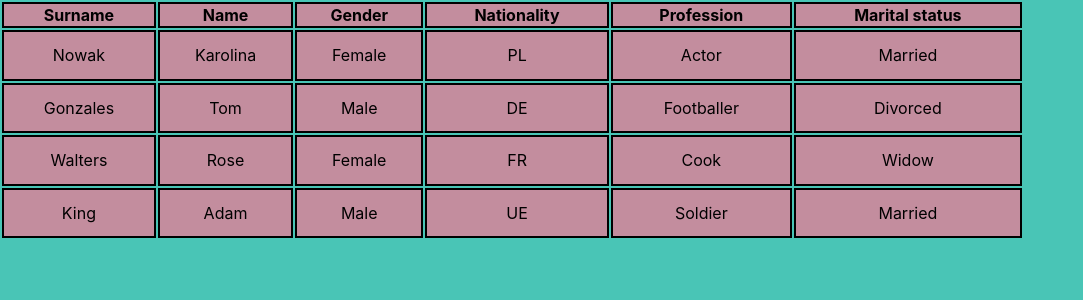
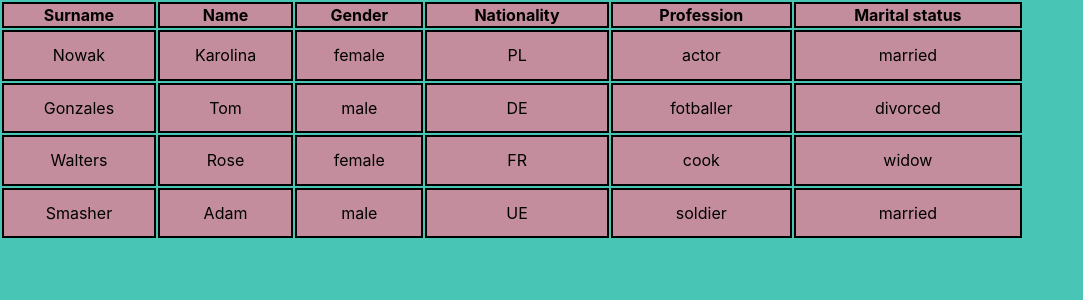
Before and after one commit to KlaudiaScode/user-table-react, a React (Create React App) app: page / in a window 1280 px wide. Shown: the top 300 px of the page, without its empty margins (0-1083 px from the left). Built offline with nearby package versions, Linux system fonts and the light colour scheme.

Commit message:
added TableHeader and TableCell components

```diff
--- a/src/App.tsx
+++ b/src/App.tsx
@@ -1,5 +1,62 @@
 import React from 'react';
 import './App.css';
+import TableHeader from './components/TableHeader';
+import TableCell from './components/TableCell';
+
+const tableHeaders = [
+  'Surname',
+  'Name',
+  'Gender',
+  'Nationality',
+  'Profession',
+  'Marital status'
+]
+const users = [
+  {
+    id: 1,
+    name:{
+      first: 'Karolina',
+      last: 'Nowak'
+    },
+    gender: 'female',
+    nationality: 'PL',
+    profession: 'actor',
+    maritalStatus: 'married'
+  },
+  {
+    id: 2,
+    name:{
+      first: 'Tom',
+      last: 'Gonzales'
+    },
+    gender: 'male',
+    nationality: 'DE',
+    profession: 'fotballer',
+    maritalStatus: 'divorced'
+  },
+  {
+    id: 3,
+    name:{
+      first: 'Rose',
+      last: 'Walters'
+    },
+    gender: 'female',
+    nationality: 'FR',
+    profession: 'cook',
+    maritalStatus: 'widow'
+  },
+  {
+    id: 4,
+    name:{
+      first: 'Adam',
+      last: 'Smasher'
+    },
+    gender: 'male',
+    nationality: 'UE',
+    profession: 'soldier',
+    maritalStatus: 'married'
+  }
+]
 
 function App() {
   return (
@@ -7,47 +64,21 @@ function App() {
          <table>
                <thead>
                   <tr>
-                     <th>Surname</th>
-                     <th>Name</th>
-                     <th>Gender</th>
-                     <th>Nationality</th>
-                     <th>Profession</th>
-                     <th>Marital status</th>
+                    {tableHeaders.map((headerName)=><TableHeader headerText={headerName} />)}
                   </tr>
                </thead>
                <tbody>
-                <tr>
-                  <td>Nowak</td>
-                  <td>Karolina</td>
-                  <td>Female</td>
-                  <td>PL</td>
-                  <td>Actor</td>
-                  <td>Married</td>
+                {users.map((user)=>(
+                  <tr key={user.id}>
+                  <TableCell data={user.name.last} />
+                  <TableCell data={user.name.first} />
+                  <TableCell data={user.gender} />
+                  <TableCell data={user.nationality} />
+                  <TableCell data={user.profession} />
+                  <TableCell data={user.maritalStatus} />
                 </tr>
-                <tr>
-                  <td>Gonzales</td>
-                  <td>Tom</td>
-                  <td>Male</td>
-                  <td>DE</td>
-                  <td>Footballer</td>
-                  <td>Divorced</td>
-                </tr>
-                <tr>
-                  <td>Walters</td>
-                  <td>Rose</td>
-                  <td>Female</td>
-                  <td>FR</td>
-                  <td>Cook</td>
-                  <td>Widow</td>
-                </tr>
-                <tr>
-                  <td>King</td>
-                  <td>Adam</td>
-                  <td>Male</td>
-                  <td>UE</td>
-                  <td>Soldier</td>
-                  <td>Married</td>
-                </tr>
+                ))}
+
                </tbody>
             </table>
     </div>
--- /dev/null
+++ b/src/components/TableCell/TableCell.tsx
@@ -0,0 +1,9 @@
+import React from "react";
+
+export interface TableCellProps {
+    data: string;
+}
+
+export default function TableCell(props: TableCellProps){
+    return <td>{props.data}</td>
+}
--- /dev/null
+++ b/src/components/TableCell/index.tsx
@@ -0,0 +1 @@
+export { default } from './TableCell';
--- /dev/null
+++ b/src/components/TableHeader/TableHeader.tsx
@@ -0,0 +1,9 @@
+import React from "react";
+
+export interface TableHeaderProps {
+    headerText : string;
+}
+
+export default function TableHeader(props: TableHeaderProps){
+    return <th>{props.headerText}</th>
+}
--- /dev/null
+++ b/src/components/TableHeader/index.tsx
@@ -0,0 +1 @@
+export { default } from "./TableHeader";
```
